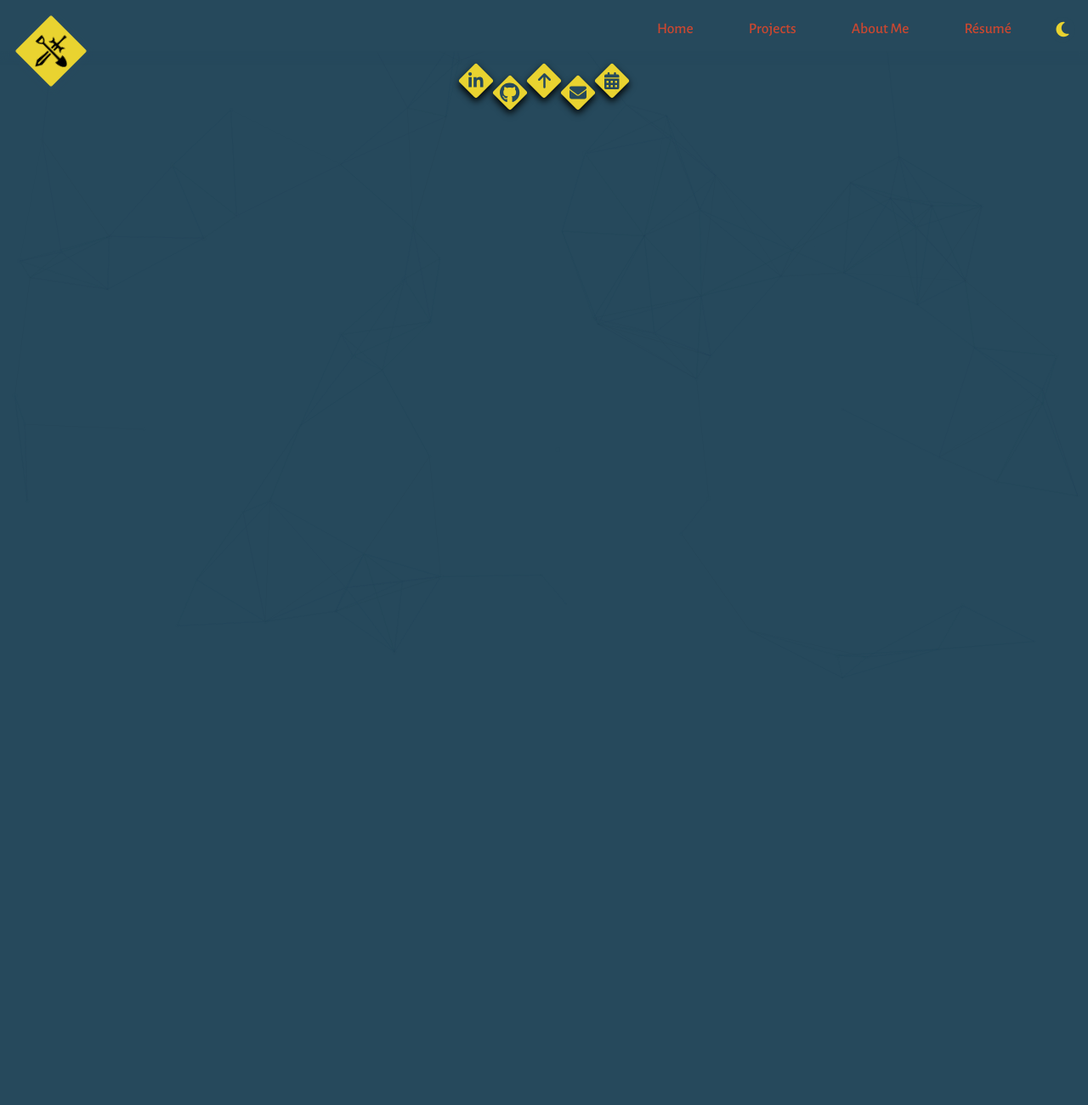
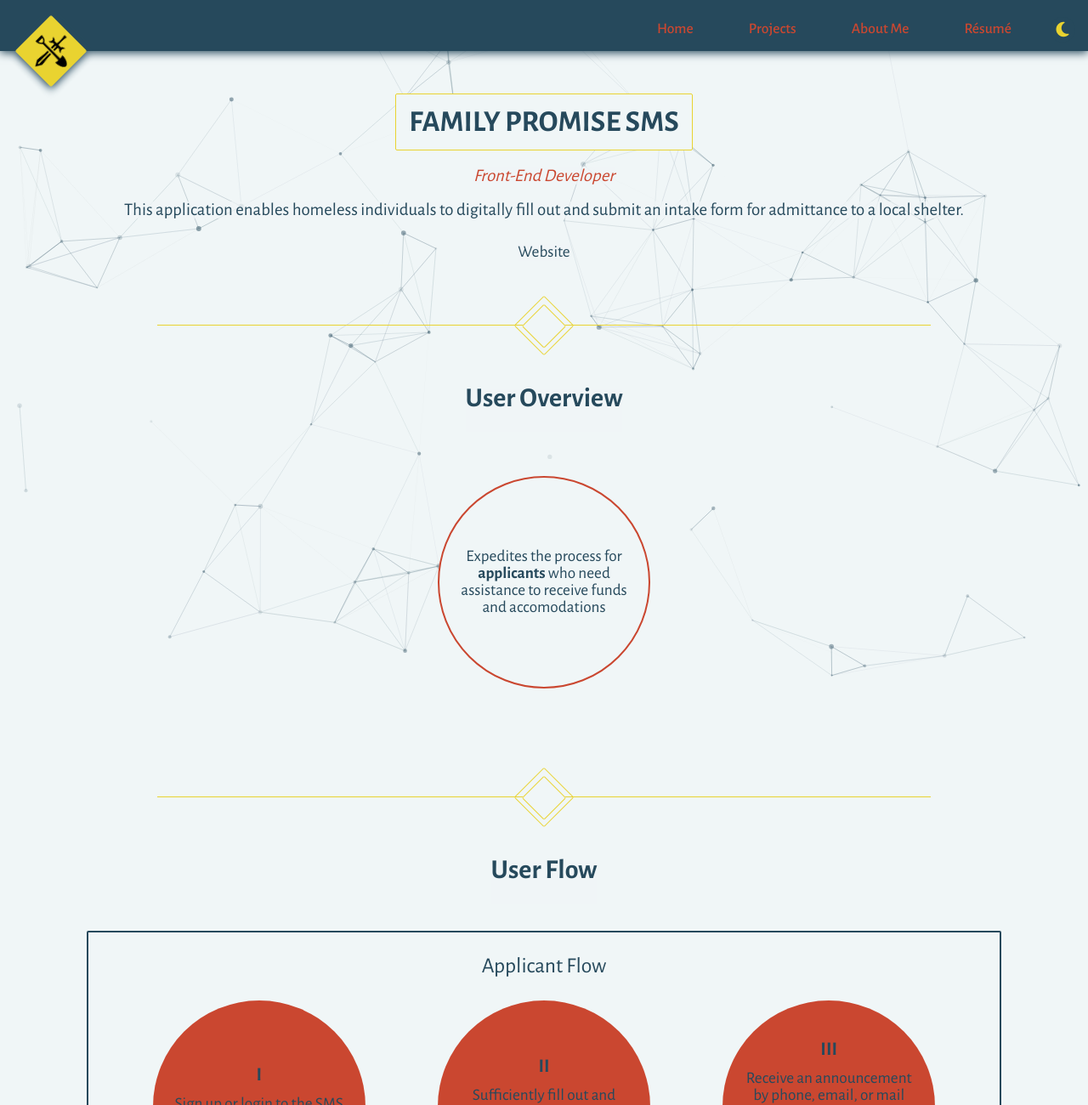
Before and after one commit to troycaselli/troy-caselli-portfolio, a React (Create React App) app: page /es-reports in a window 1280 px wide. Shown: the top 1300 px of the page at 85% size. Before the commit the page ends 800 px from the top, so only its background shows below. Built offline with nearby package versions, Linux system fonts and the light colour scheme; a web font is replaced by a local one.

Commit message:
initiated es reports files

```diff
--- a/src/App.jsx
+++ b/src/App.jsx
@@ -9,6 +9,7 @@
   Landing,
   About,
   Resume,
+  ESReportsProject,
   FaithInFiveProject,
   FamPromProject,
   AsylumProject,
@@ -56,6 +57,7 @@
         <Route path="/" element={<Landing />} />
         <Route path="about" element={<About />} />
         <Route path="resume" element={<Resume />} />
+        <Route path="es-reports" element={<ESReportsProject />} />
         <Route path="faith-in-five" element={<FaithInFiveProject />} />
         <Route path="family-promise-sms" element={<FamPromProject />} />
         <Route path="asylum-grant-tracker" element={<AsylumProject />} />
--- /dev/null
+++ b/src/Components/Pages/ESReportsProject.jsx
@@ -0,0 +1,169 @@
+import React, { useState, useEffect } from "react";
+
+import { Divider, Loading, PreloadImage } from "../Common";
+import images from "../../images/projects/famPromIntake";
+import "../../styling/projectDetails.css";
+
+function ESReportsProject() {
+  //toggle loading component
+  const [loading, setLoading] = useState(true);
+  useEffect(() => {
+    setLoading(false);
+  }, []);
+
+  return (
+    <section className="project-wrapper">
+      <div className="project-section">
+        <h1 className="project__title">FAMILY PROMISE SMS</h1>
+        <h3 className="project__role">Front-End Developer</h3>
+        <p className="project__about">
+          This application enables homeless individuals to digitally fill out
+          and submit an intake form for admittance to a local shelter.
+        </p>
+        <a
+          className="project__link"
+          href="https://shelter-management-system.vercel.app/"
+          target="_blank"
+          rel="noopener noreferrer"
+        >
+          Website
+        </a>
+        {/* <p className='project__contributions'>
+                Lorem ipsum dolor sit amet consectetur adipisicing elit. Officiis ab ratione error. Commodi placeat, ex eius harum atque eum porro dolorem cumque eligendi quisquam modi. Possimus doloremque fugiat reiciendis sapiente!
+                </p> */}
+      </div>
+
+      <Divider />
+
+      <div className="project-section">
+        <h2 className="project__subtitle">User Overview</h2>
+        <div className="users-container">
+          <div className="project__users-circle">
+            <p className="project__circle-text">
+              Expedites the process for <b>applicants</b> who need assistance to
+              receive funds and accomodations
+            </p>
+          </div>
+        </div>
+      </div>
+
+      <Divider />
+
+      <div className="project-section">
+        <h2 className="project__subtitle">User Flow</h2>
+        <div className="project-card">
+          <h3 className="project-card__user-title">Applicant Flow</h3>
+          <div className="circles-container">
+            <div className="project__circle">
+              <p className="project__circle-bold">
+                <b>I</b>
+              </p>
+              <p className="project__circle-text">
+                Sign up or login to the SMS App with a valid email address
+              </p>
+            </div>
+            <div className="project__circle">
+              <p className="project__circle-bold">
+                <b>II</b>
+              </p>
+              <p className="project__circle-text">
+                Sufficiently fill out and submit the Shelter Management System
+                Intake Form
+              </p>
+            </div>
+            <div className="project__circle">
+              <p className="project__circle-bold">
+                <b>III</b>
+              </p>
+              <p className="project__circle-text">
+                Receive an announcement by phone, email, or mail from Family
+                Promise describing your qualification and receipt of benefits
+              </p>
+            </div>
+          </div>
+        </div>
+      </div>
+
+      <Divider />
+
+      <div className="project-section">
+        <h2 className="project__subtitle">Wireframes</h2>
+        <p className="project__text">
+          The stakeholder wanted the digital intake form to match the style of
+          the current app and include the information in the sixteen-page paper
+          intake form (excerpt below).
+        </p>
+        <PreloadImage
+          src={images.intakeForm}
+          placeholderSrc={images.intakeFormBlur}
+          alt="intake form sample"
+          className="design__img"
+        />
+      </div>
+
+      <Divider />
+
+      <div className="project-section">
+        <h2 className="project__subtitle">UX / Design</h2>
+        {loading ? (
+          <Loading />
+        ) : (
+          <div className="design-container">
+            <PreloadImage
+              src={images.welcomePage}
+              placeholderSrc={images.welcomePageBlur}
+              alt="welcome page"
+              className="design__img"
+            />
+            <PreloadImage
+              src={images.loginPage}
+              placeholderSrc={images.loginPageBlur}
+              alt="login page"
+              className="design__img"
+            />
+            <PreloadImage
+              src={images.confirmationEmail}
+              placeholderSrc={images.confirmationEmailBlur}
+              alt="confirmation email"
+              className="design__img"
+            />
+            <PreloadImage
+              src={images.landing}
+              placeholderSrc={images.landingBlur}
+              alt="landing page"
+              className="design__img"
+            />
+            <PreloadImage
+              src={images.profilePage}
+              placeholderSrc={images.profilePageBlur}
+              alt="profile page"
+              className="design__img"
+            />
+            <PreloadImage
+              src={images.lastPage}
+              placeholderSrc={images.lastPageBlur}
+              alt="last page"
+              className="design__img"
+            />
+            <div className="design-container__full-images">
+              <PreloadImage
+                src={images.intakePageIncomplete}
+                placeholderSrc={images.intakePageIncompleteBlur}
+                alt="intake page: incomplete"
+                className="design__img"
+              />
+              <PreloadImage
+                src={images.intakePageCompleted}
+                placeholderSrc={images.intakePageCompletedBlur}
+                alt="intake page: completed"
+                className="design__img"
+              />
+            </div>
+          </div>
+        )}
+      </div>
+    </section>
+  );
+}
+
+export default ESReportsProject;
--- a/src/Components/Pages/index.js
+++ b/src/Components/Pages/index.js
@@ -1,6 +1,7 @@
 export { default as About } from "./About";
 export { default as AsylumProject } from "./AsylumProject";
 export { default as FaithInFiveProject } from "./FaithInFiveProject";
+export { default as ESReportsProject } from "./ESReportsProject";
 export { default as FamPromProject } from "./FamPromProject";
 export { default as Featured } from "./Featured";
 export { default as Hero } from "./Hero";
```
